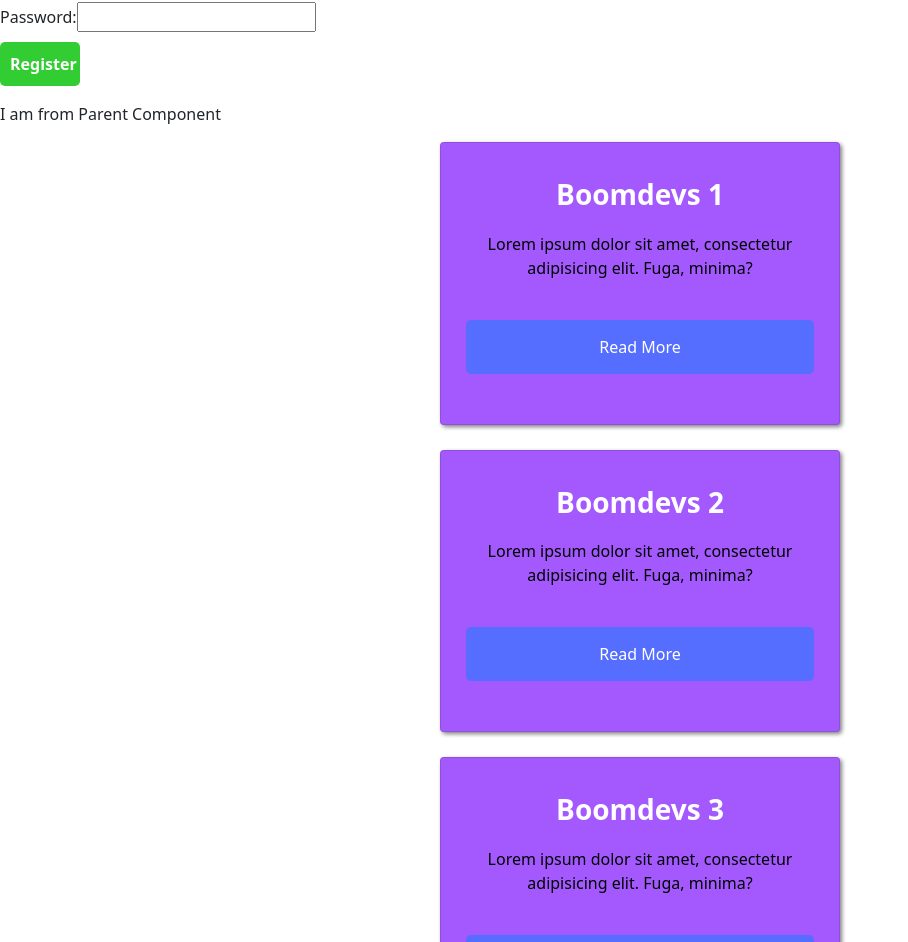
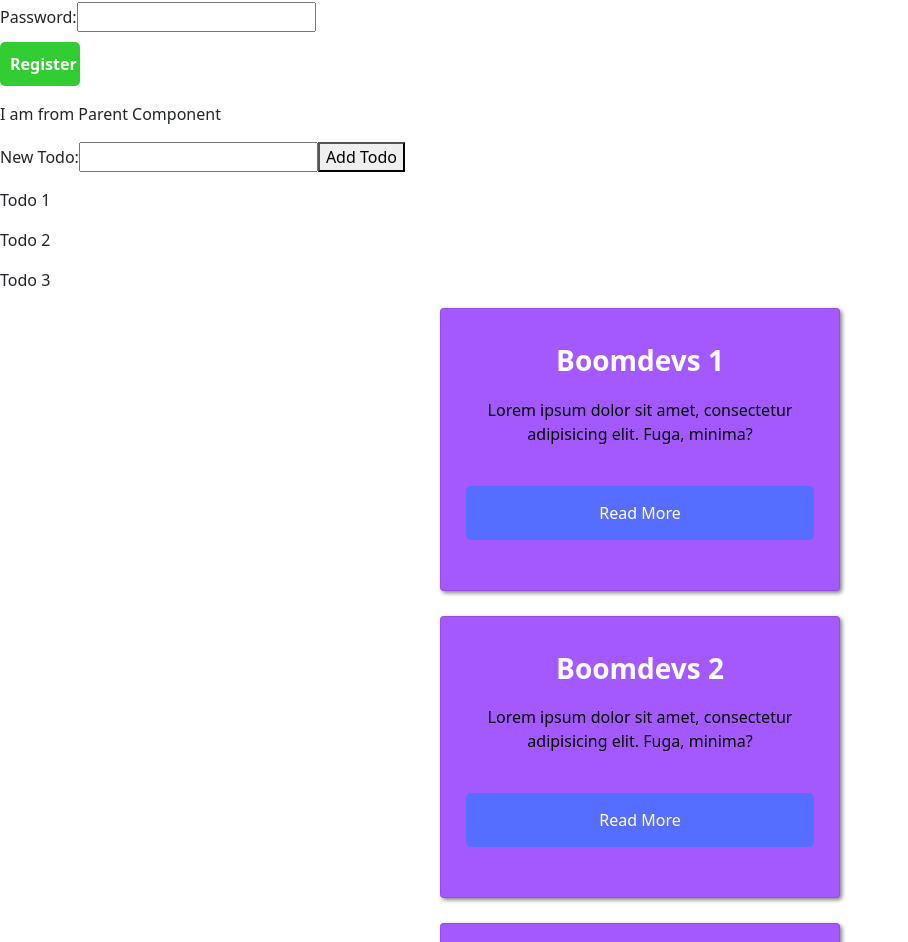
Before and after one commit to noruzzamanrubel/React, a React (Create React App) app: page / in a window 1280 px wide. Shown: the part 994-1936 px from the top of the page, without its empty margins (0-908 px from the left). Built offline with nearby package versions, Linux system fonts and the light colour scheme.

Commit message:
data pass from child to parent component

```diff
--- a/src/App.js
+++ b/src/App.js
@@ -10,6 +10,7 @@ import Onchange from "./components/Event_Handler/Onchange";
 import Index2 from "./components/UseState/Index";
 import Form from "./components/Form/Form";
 import Child from "./components/State_Lifting/Child";
+import Home from "./components/State_Lifting/Home";
 const App = () => {
   let items = [];
   //   for (let x = 0; x < Data.length; x++) {
@@ -53,6 +54,7 @@ const App = () => {
       <Index2 />
       <Form />
       <Child data={data} onChildData={handleChildData} />
+      <Home />
       {items}
     </div>
   );
--- /dev/null
+++ b/src/components/State_Lifting/Home.js
@@ -0,0 +1,19 @@
+import React, { useState } from "react";
+import NewTodo from "./NewTodo";
+import Todos from "./Todos";
+const dummyData = ["Todo 1", "Todo 2", "Todo 3"];
+
+const Home = () => {
+  const [todos, setTodos] = useState(dummyData);
+  const handleNewTodo = (todo) => {
+    setTodos([...todos, todo]);
+  };
+  return (
+    <div>
+      <NewTodo onTodo={handleNewTodo} />
+      <Todos todos={todos} />
+    </div>
+  );
+};
+
+export default Home;
--- /dev/null
+++ b/src/components/State_Lifting/NewTodo.js
@@ -0,0 +1,27 @@
+import React, { useState } from "react";
+
+const NewTodo = (props) => {
+  const [todo, setTodo] = useState("");
+  const handleChange = (e) => {
+    setTodo(e.target.value);
+  };
+  const handleSubmit = (e) => {
+    e.preventDefault();
+    props.onTodo(todo);
+  };
+  return (
+    <form onSubmit={handleSubmit}>
+      <label>New Todo: </label>
+      <input
+        type="text"
+        name="name"
+        value={todo}
+        onChange={handleChange}
+        required
+      />
+      <button type="submit">Add Todo</button>
+    </form>
+  );
+};
+
+export default NewTodo;
--- /dev/null
+++ b/src/components/State_Lifting/Todo.js
@@ -0,0 +1,12 @@
+import React from "react";
+import { v4 as uuidv4 } from "uuid";
+
+const Todo = (props) => {
+  return (
+    <div>
+      <p key={uuidv4()}>{props.todo}</p>
+    </div>
+  );
+};
+
+export default Todo;
--- /dev/null
+++ b/src/components/State_Lifting/Todos.js
@@ -0,0 +1,15 @@
+import React from "react";
+import { v4 as uuidv4 } from "uuid";
+import Todo from "./Todo";
+
+const Todos = (props) => {
+  return (
+    <div>
+      {props.todos.map((todo) => (
+        <Todo key={uuidv4()} todo={todo} />
+      ))}
+    </div>
+  );
+};
+
+export default Todos;
```
